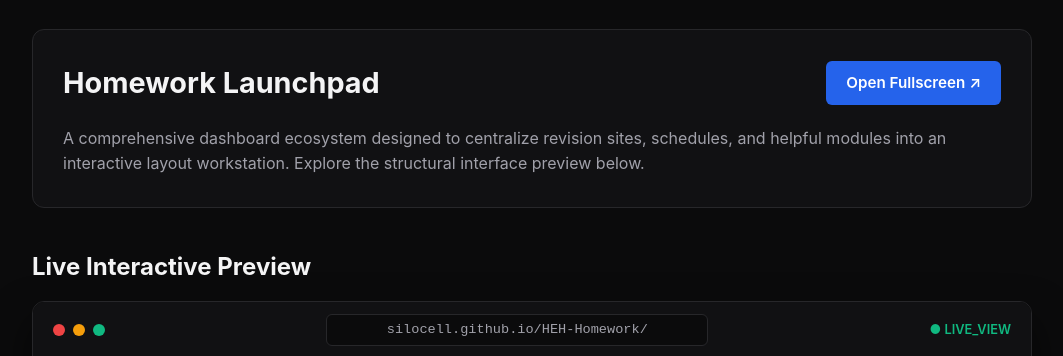
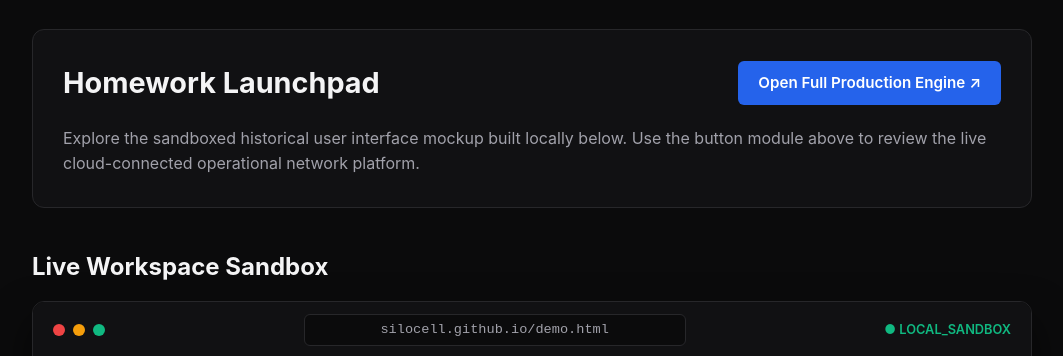
Before and after one commit to silocell/silocell.github.io, a plain HTML site: page index.html in a window 1280 px wide. Shown: the part 320-676 px from the top of the page, without its empty margins (108-1171 px from the left). Drawn offline with nearby package versions, Linux system fonts and the light colour scheme; grey boxes are pictures that could not be loaded.

Commit message:
Update index.html

```diff
--- a/index.html
+++ b/index.html
@@ -207,14 +207,14 @@
         <div class="card">
             <div class="card-header">
                 <h3 class="card-title">Homework Launchpad</h3>
-                <a href="https://github.io" class="btn" target="_blank">Open Fullscreen ↗</a>
+                <a href="https://github.io" class="btn" target="_blank">Open Full Production Engine ↗</a>
             </div>
             <p style="color: var(--text-muted); margin: 0;">
-                A comprehensive dashboard ecosystem designed to centralize revision sites, schedules, and helpful modules into an interactive layout workstation. Explore the structural interface preview below.
+                Explore the sandboxed historical user interface mockup built locally below. Use the button module above to review the live cloud-connected operational network platform.
             </p>
         </div>
 
-        <h2>Live Interactive Preview</h2>
+        <h2>Live Workspace Sandbox</h2>
         <div class="preview-window">
             <div class="window-header">
                 <div class="window-controls">
@@ -222,10 +222,12 @@
                     <div class="control-dot dot-minimize"></div>
                     <div class="control-dot dot-maximize"></div>
                 </div>
-                <div class="window-address">silocell.github.io/HEH-Homework/</div>
-                <div class="window-status">● LIVE_VIEW</div>
+                <!-- Simulates your address layout cleanly -->
+                <div class="window-address">silocell.github.io/demo.html</div>
+                <div class="window-status">● LOCAL_SANDBOX</div>
             </div>
-            <iframe class="frame-viewport" src="https://github.io" title="Homework Launchpad Interface View"></iframe>
+            <!-- POINTS SECURELY TO YOUR LOCAL FILE PASSTHROUGH -->
+            <iframe class="frame-viewport" src="demo.html" title="Homework Launchpad Interface View"></iframe>
         </div>
     </main>
 
```
